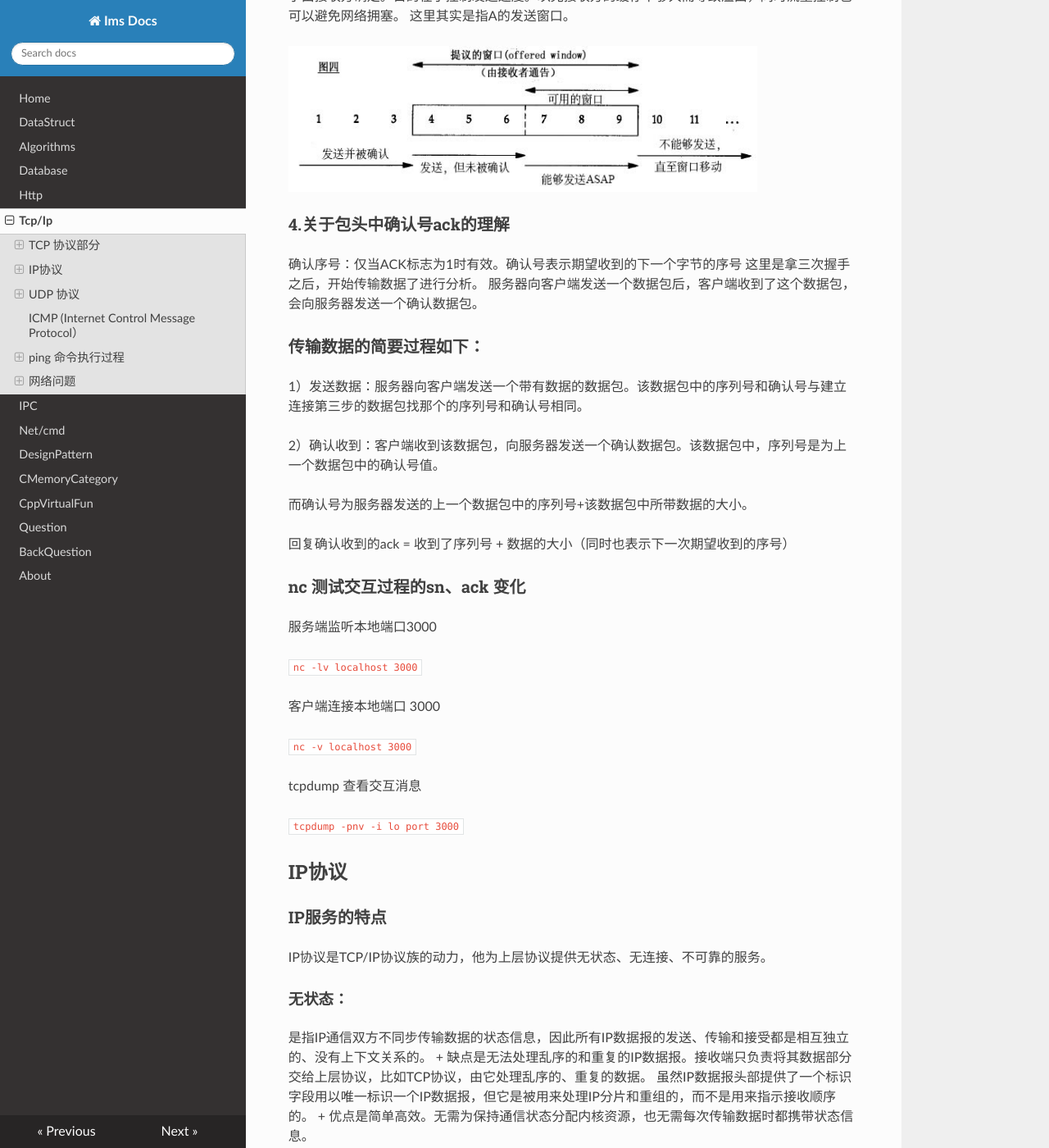
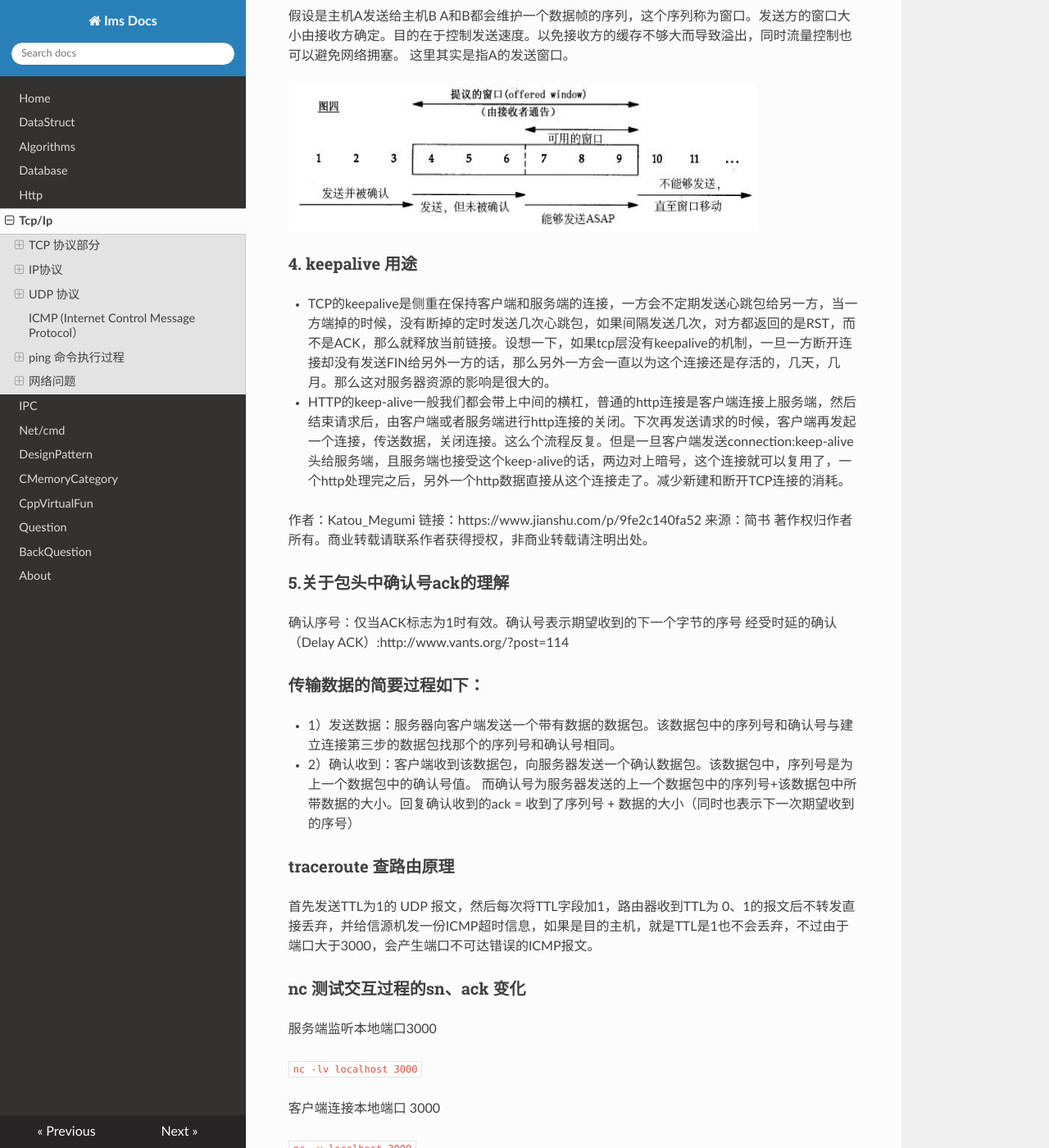
Before and after one commit to ims0/mkdocs, an MkDocs documentation site: the page built from docs/tcp_ip.md, in a window 1280 px wide and 1400 px high, scrolled down 2054 px. Shown: the whole window at 82% size. Built offline with MkDocs 1.6.1, drawn with Linux system fonts in a browser that asks for light colours; nearby versions of some CDN libraries; some of the changed text lies outside the part shown.

Commit message:
add tcp/ip info

```diff
--- a/docs/tcp_ip.md
+++ b/docs/tcp_ip.md
@@ -18,7 +18,7 @@
 5. SYN-同步序号用来发起一个连接
 6. FIN-终止一个连接
 
-+ **窗口字段**：16位，代表的是窗口的字节容量，也就是TCP的标准窗口最大为2^16 - 1 = 65535个字节（这个下面再详细分析）
++ **窗口字段**：16位，代表的是窗口的字节容量，也就是TCP的标准窗口最大为2^16 - 1 = 65535个字节
 
 + **校验和**：源机器基于数据内容计算一个数值，收信息机要与源机器数值 结果完全一样，从而证明数据的有效性。检验和覆盖了整个的TCP报文段：这是一个强制性的字段，一定是由发送端计算和存储，并由接收端进行验证的。
 
@@ -39,6 +39,8 @@
 
 ### 3. 滑动窗口协议（也就是对包头中窗口字段的理解）
 
+[TCP拥塞控制-慢启动、拥塞避免、快重传、快启动](https://blog.csdn.net/jtracydy/article/details/52366461)
+
 参考1：https://www.cnblogs.com/ulihj/archive/2011/01/06/1927613.html
 
 参考2：http://blog.chinaunix.net/uid-26275986-id-4109679.html
@@ -56,21 +58,31 @@ A和B都会维护一个数据帧的序列，这个序列称为窗口。发送方
 
 ![avatar](tcp_ip_pic/tcp_window.png)
 
-### 4.关于包头中确认号ack的理解
+### 4. keepalive 用途
++ TCP的keepalive是侧重在保持客户端和服务端的连接，一方会不定期发送心跳包给另一方，当一方端掉的时候，没有断掉的定时发送几次心跳包，如果间隔发送几次，对方都返回的是RST，而不是ACK，那么就释放当前链接。设想一下，如果tcp层没有keepalive的机制，一旦一方断开连接却没有发送FIN给另外一方的话，那么另外一方会一直以为这个连接还是存活的，几天，几月。那么这对服务器资源的影响是很大的。
 
- 确认序号：仅当ACK标志为1时有效。确认号表示期望收到的下一个字节的序号
-这里是拿三次握手之后，开始传输数据了进行分析。
-服务器向客户端发送一个数据包后，客户端收到了这个数据包，会向服务器发送一个确认数据包。
++ HTTP的keep-alive一般我们都会带上中间的横杠，普通的http连接是客户端连接上服务端，然后结束请求后，由客户端或者服务端进行http连接的关闭。下次再发送请求的时候，客户端再发起一个连接，传送数据，关闭连接。这么个流程反复。但是一旦客户端发送connection:keep-alive头给服务端，且服务端也接受这个keep-alive的话，两边对上暗号，这个连接就可以复用了，一个http处理完之后，另外一个http数据直接从这个连接走了。减少新建和断开TCP连接的消耗。
+
+作者：Katou_Megumi
+链接：https://www.jianshu.com/p/9fe2c140fa52
+来源：简书
+著作权归作者所有。商业转载请联系作者获得授权，非商业转载请注明出处。
+
+
+### 5.关于包头中确认号ack的理解
+
+确认序号：仅当ACK标志为1时有效。确认号表示期望收到的下一个字节的序号
+经受时延的确认（Delay ACK）:http://www.vants.org/?post=114
 
 ### 传输数据的简要过程如下：
 
-1）发送数据：服务器向客户端发送一个带有数据的数据包。该数据包中的序列号和确认号与建立连接第三步的数据包找那个的序列号和确认号相同。
+* 1）发送数据：服务器向客户端发送一个带有数据的数据包。该数据包中的序列号和确认号与建立连接第三步的数据包找那个的序列号和确认号相同。
+* 2）确认收到：客户端收到该数据包，向服务器发送一个确认数据包。该数据包中，序列号是为上一个数据包中的确认号值。
+而确认号为服务器发送的上一个数据包中的序列号+该数据包中所带数据的大小。回复确认收到的ack = 收到了序列号 + 数据的大小（同时也表示下一次期望收到的序号）
 
-2）确认收到：客户端收到该数据包，向服务器发送一个确认数据包。该数据包中，序列号是为上一个数据包中的确认号值。
+### traceroute 查路由原理
 
-而确认号为服务器发送的上一个数据包中的序列号+该数据包中所带数据的大小。
-
-回复确认收到的ack = 收到了序列号 + 数据的大小（同时也表示下一次期望收到的序号）
+首先发送TTL为1的 UDP 报文，然后每次将TTL字段加1，路由器收到TTL为 0、1的报文后不转发直接丢弃，并给信源机发一份ICMP超时信息，如果是目的主机，就是TTL是1也不会丢弃，不过由于端口大于3000，会产生端口不可达错误的ICMP报文。
 
 ### nc 测试交互过程的sn、ack 变化
 
@@ -85,6 +97,10 @@ A和B都会维护一个数据帧的序列，这个序列称为窗口。发送方
 tcpdump 查看交互消息
 
 `tcpdump -pnv -i lo port 3000`
+
++ [三次握手与三次挥手的交互](tcp_ip_pic/tcp_ip_interactive.pcap)
+
+![avatar](tcp_ip_pic/tcp_ip_interactive.JPG)
 
 ## IP协议
 
```
Also changed, not shown: docs/http.md (+17 -4 lines), docs/tcp_ip_pic/tcp_ip_interactive.JPG (added), 1 other file.
